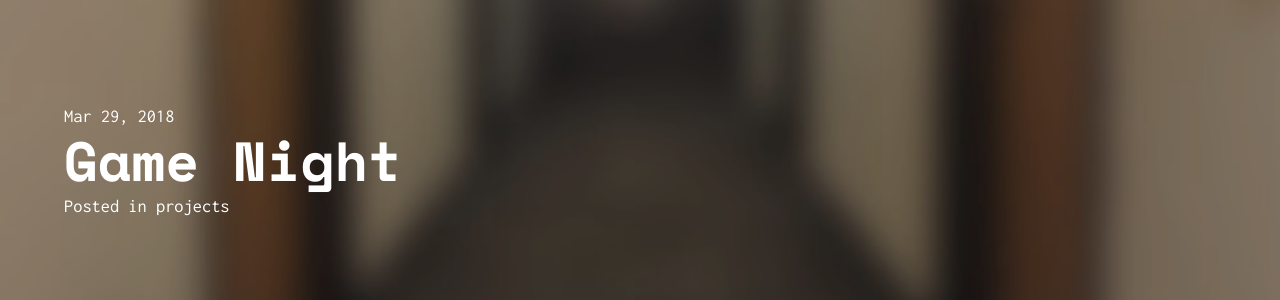
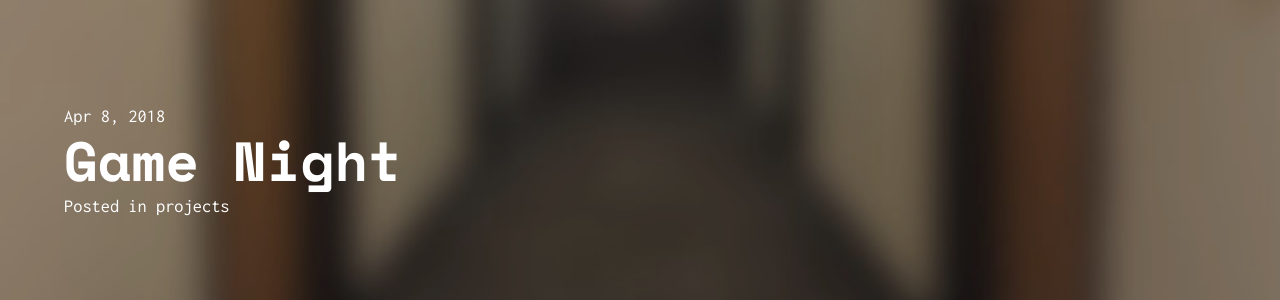
Before and after one commit to ComputerScienceHouse/blog, a Jekyll site: the page built from _posts/2018-04-08-game-night.md, in a window 1280 px wide and 900 px high. Shown: the part 313-613 px from the top of the window. Built offline with Jekyll 4.4.1, drawn with Linux system fonts in a browser that asks for light colours; nearby versions of some CDN libraries.

Commit message:
Update date

```diff
--- a/_posts/2018-03-29-game-night.md
+++ b/_posts/2018-04-08-game-night.md
@@ -1,7 +1,7 @@
 ---
 layout: post
 title: Game Night
-date: 2018-03-29
+date: 2018-04-08
 categories: projects
 description: A Board and Card Games Database
 author: Michael Francis
```
